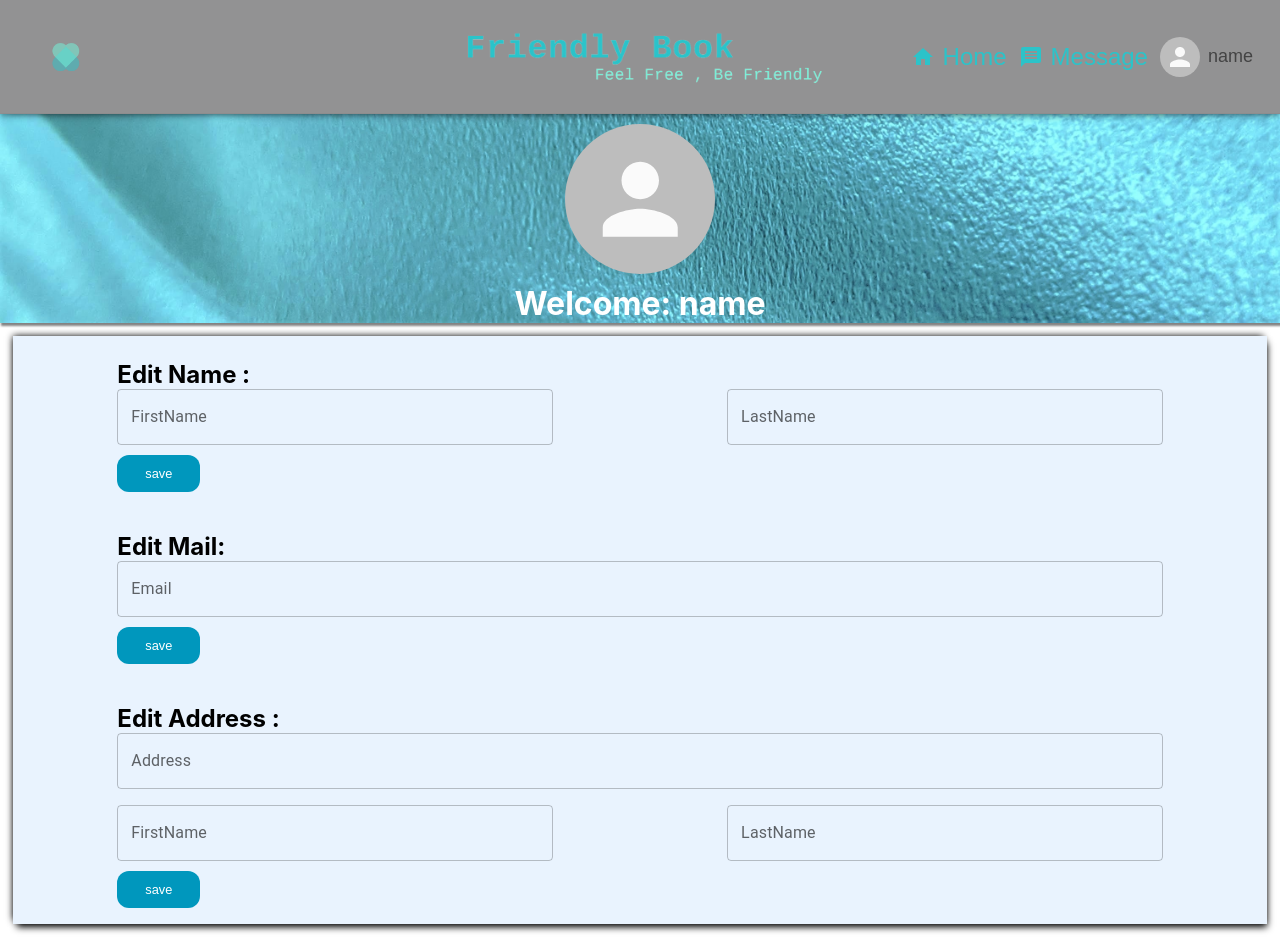
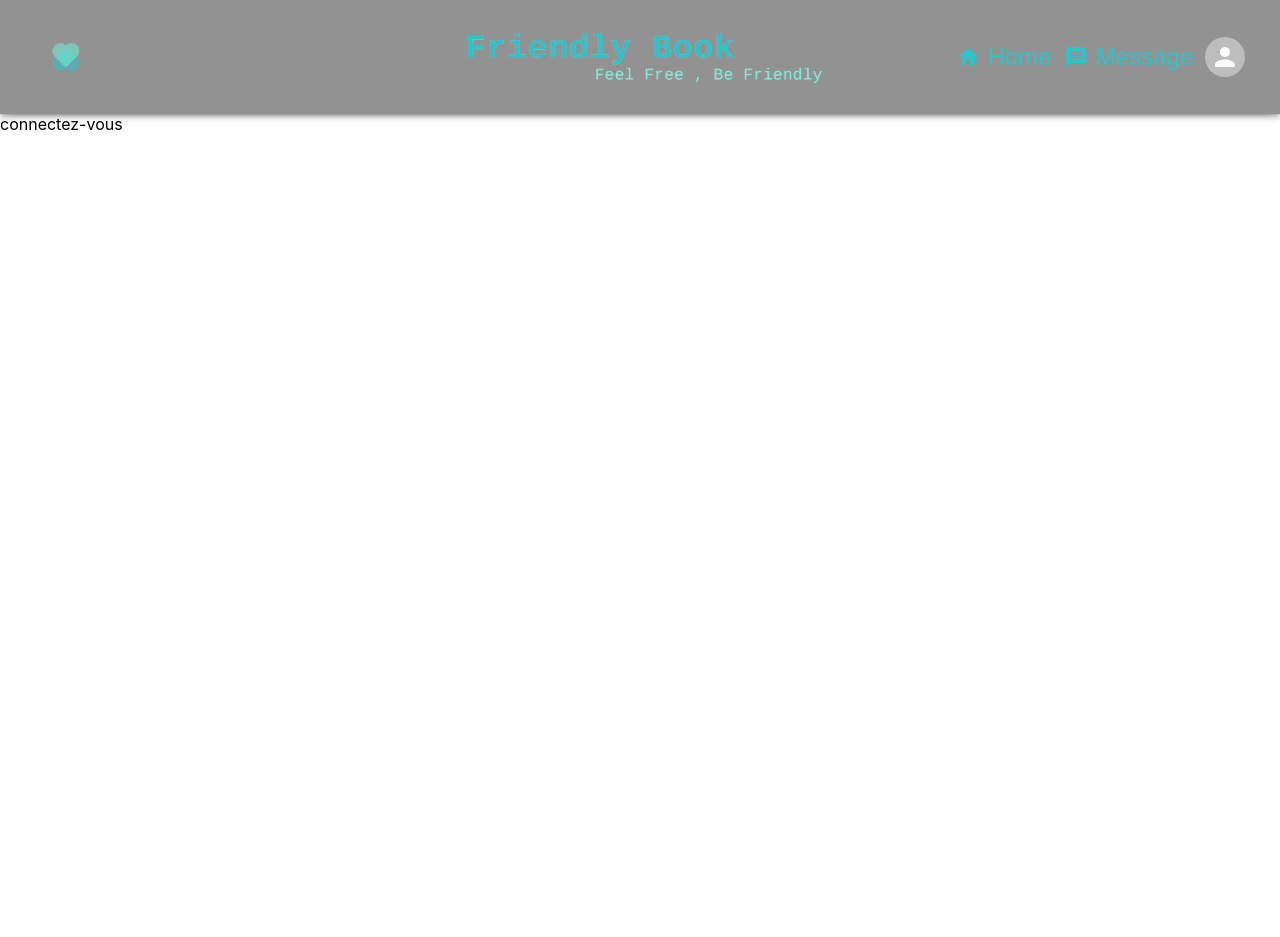
Before and after one commit to gysenlionel/BookFace, a React (Create React App) app in the folder app/: page /profil in a window 1280 px wide. After the commit the page ends 800 px from the top, so only its background shows below. Built offline with nearby package versions, Linux system fonts and the light colour scheme; no server answers.

Commit message:
profil id connect

```diff
--- a/app/src/components/Header/Navbar.jsx
+++ b/app/src/components/Header/Navbar.jsx
@@ -15,6 +15,7 @@ import cookie from 'js-cookie'
 import axios from 'axios'
 import Logout from '../Logout/Logout'
 import LoginIcon from '@mui/icons-material/Login'
+import { useSelector } from 'react-redux'
 function refreshPage() {
   window.location.reload(false)
 }
@@ -28,6 +29,8 @@ const styles = {
 export default function MenuAppBar() {
   // récupère l'id user
   const uid = React.useContext(UidContext)
+  // récupère la data de l'user
+  const userData = useSelector((state) => state.userReducer)
 
   const navigate = useNavigate()
   const [isOpen, setIsOpen] = React.useState(false)
@@ -129,7 +132,7 @@ export default function MenuAppBar() {
                 <Avatar src="" />
               </Box>
               <Box>
-                <p>name</p>
+                <p>{userData.pseudo}</p>
               </Box>
             </IconButton>
 
--- a/app/src/pages/Profile/profile.jsx
+++ b/app/src/pages/Profile/profile.jsx
@@ -1,4 +1,4 @@
-import * as React from 'react'
+import React, { useContext } from 'react'
 import { styled } from '@mui/material/styles'
 import Box from '@mui/material/Box'
 import Paper from '@mui/material/Paper'
@@ -13,7 +13,7 @@ import countries from '../../data/countries.json'
 import DataTime from '../../components/FormUI/dateTimePicker/DataTime'
 import { Formik, Form } from 'formik'
 import MenuAppBar from '../../components/Header/Navbar'
-
+import { UidContext } from '../../components/AppContext/AppContext'
 const Item = styled(Paper)(({ theme }) => ({
   ...theme.typography.body2,
   padding: theme.spacing(1),
@@ -22,6 +22,8 @@ const Item = styled(Paper)(({ theme }) => ({
 }))
 
 export default function Profile() {
+  // accès id user
+  const uid = useContext(UidContext)
   /*  const [{ user }, dispatch] = useStateValue() */
   const INITIAL_FORM_STATE = {
     firstName: '',
@@ -38,6 +40,7 @@ export default function Profile() {
   return (
     <>
       <MenuAppBar />
+      {uid ? (
         <Formik
           initialValues={{ ...INITIAL_FORM_STATE }}
           // direction pour submit le form!
@@ -161,7 +164,11 @@ export default function Profile() {
                   />
                 </Grid>
 
-              <Grid alignItems="center" justifyContent="space-around" container>
+                <Grid
+                  alignItems="center"
+                  justifyContent="space-around"
+                  container
+                >
                   <Grid
                     justifyContent="space-between"
                     alignItems="center"
@@ -203,6 +210,9 @@ export default function Profile() {
             </div>
           </Form>
         </Formik>
+      ) : (
+        <p>connectez-vous</p>
+      )}
     </>
   )
 }
```
Lines whose indentation alone changed are shown as unchanged.
